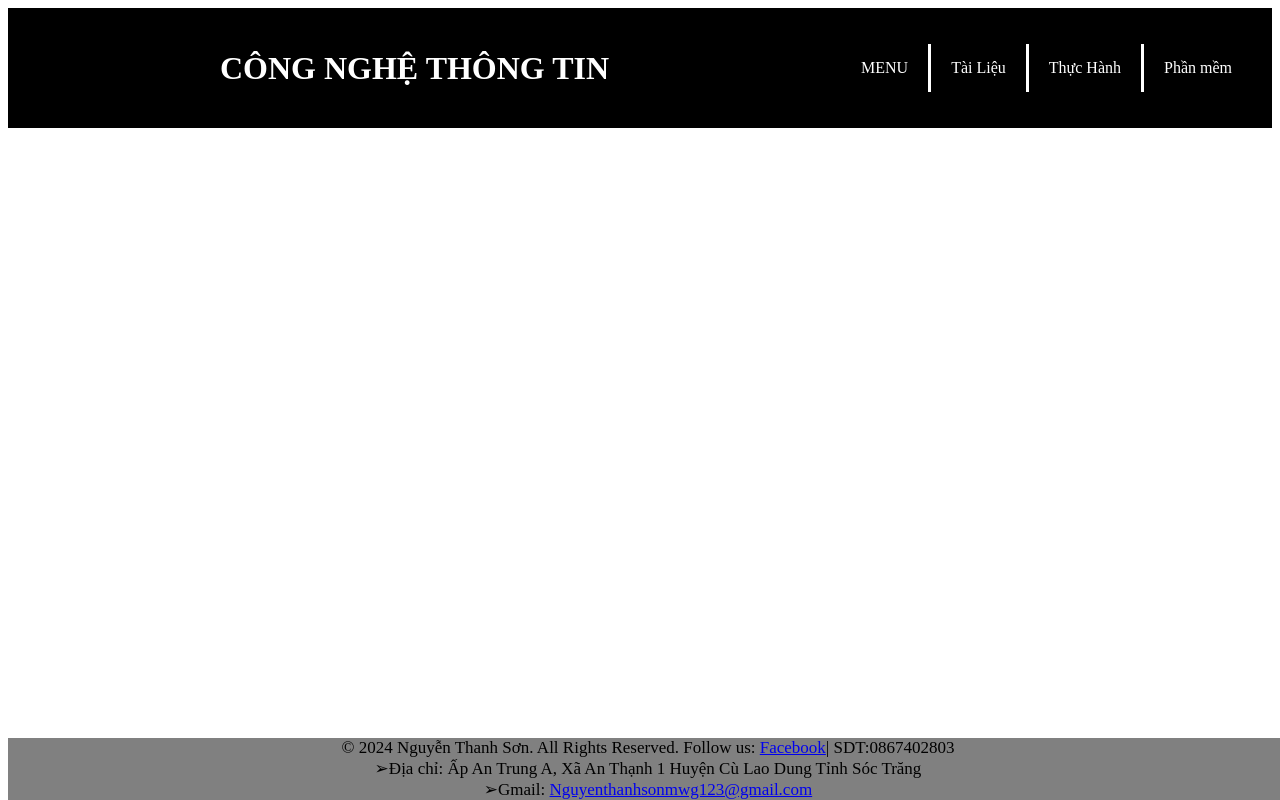
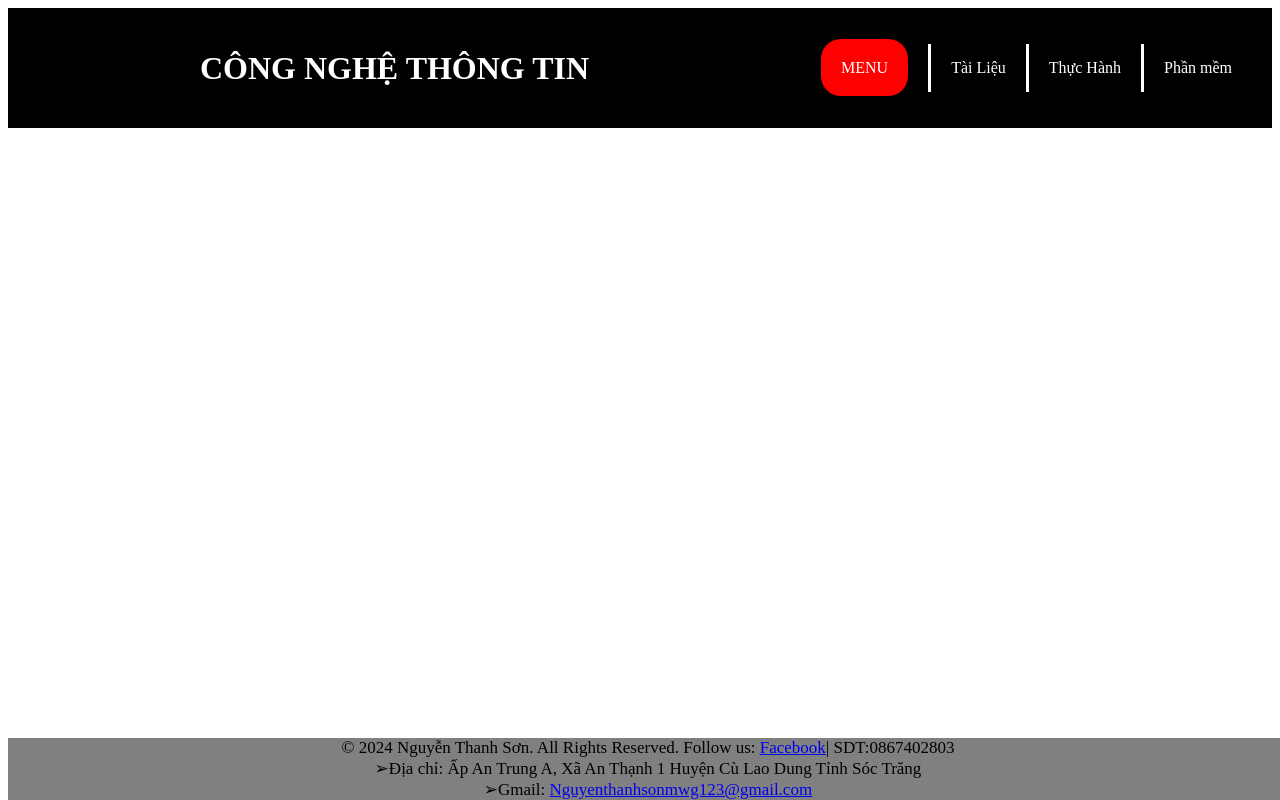
Before and after one commit to ThanhSon123E/WEBPro, a plain HTML site: page index.html in a window 1280 px wide. In both pictures the pointer is over the link "MENU". Drawn offline with Linux system fonts and the light colour scheme.

Commit message:
first commit

```diff
--- a/style.css
+++ b/style.css
@@ -21,6 +21,11 @@ header{
     padding: 20px 20px;
     background-color: black;
     align-items: center;
+    A:hover{
+        background-color: red;
+        padding: 20px 20px;
+        border-radius: 20px;
+    }
 }
 .Menu{
     display: flex;
--- a/tailieu.css
+++ b/tailieu.css
@@ -21,6 +21,11 @@ footer{
         padding: 20px 20px;
         background-color: black;
         align-items: center;
+        A:hover{
+          background-color: red;
+          padding: 20px 20px;
+          border-radius: 10px;
+      }
     }
     .Menu{
         display: flex;
@@ -44,5 +49,10 @@ footer{
         list-style: decimal;
         margin: auto;
         font-size: 40px;
+        A:hover{
+          background-color: rebeccapurple;
+          padding: 5px 5px;
+          border-radius: 10px;
+      }
 
       }
```
